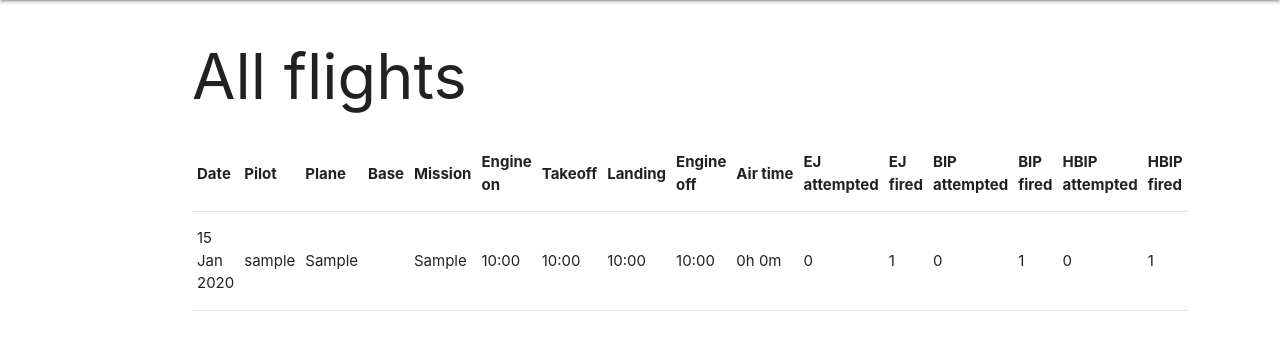
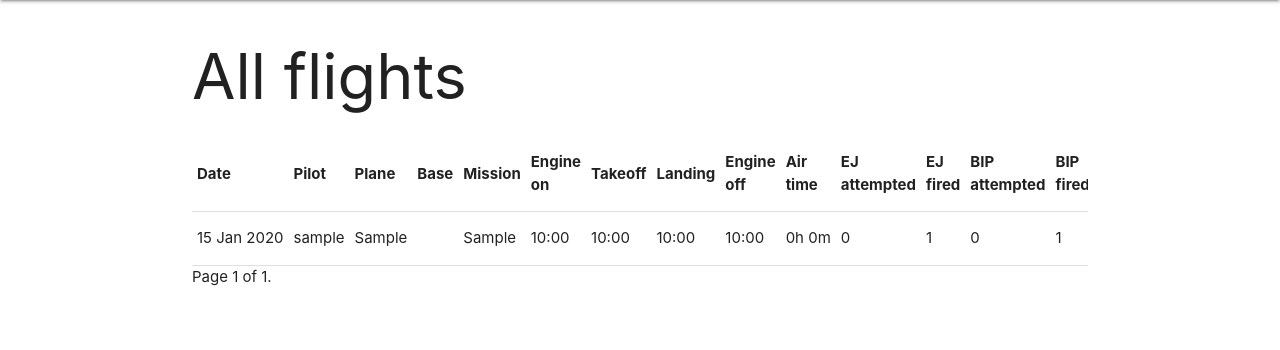
Before and after one commit to orestispanago/Flights, a Django app: page / in a window 1280 px wide. Shown: the part 64-414 px from the top of the page. Run offline with Django 5.2, Linux system fonts and the light colour scheme; tables that the repository leaves empty hold one stand-in row (values such as "Sample post"); some libraries are stand-ins or nearby versions.

Commit message:
[FRONT] Added pagination

```diff
--- a/flights/templates/flights/home.html
+++ b/flights/templates/flights/home.html
@@ -7,7 +7,13 @@
 <a class="waves-effect waves-light btn" , href="{% url 'flight-create' %}"><i
         class="material-icons right">add</i>Create</a>
 {% endif %}
-
+<style>
+    table {
+        display: block;
+        overflow-x: auto;
+    }
+</style>
+<div>
     <table class="highlight">
         <thead>
             <tr>
@@ -20,7 +26,7 @@
                 <th>Takeoff</th>
                 <th>Landing</th>
                 <th>Engine off</th>
-            <th style="white-space: nowrap;">Air time</th>
+                <th>Air time</th>
                 <th>EJ attempted</th>
                 <th>EJ fired</th>
                 <th>BIP attempted</th>
@@ -32,7 +38,7 @@
         <tbody>
             {% for flight in flights %}
             <tr>
-            <td>{{ flight.date|date:"d M Y" }}</td>
+                <td style="white-space: nowrap;">{{ flight.date|date:"d M Y" }}</td>
                 <td>{{ flight.pilot }}</td>
                 <td>{{ flight.plane }}</td>
                 <td>{{ flight.airport }}</td>
@@ -41,7 +47,7 @@
                 <td>{{ flight.takeoff|date:"H:i" }}</td>
                 <td>{{ flight.landing|date:"H:i" }}</td>
                 <td>{{ flight.engine_off|date:"H:i" }}</td>
-            <td>{{ flight.air_time|duration }}</td>
+                <td style="white-space: nowrap;">{{ flight.air_time|duration }}</td>
                 <td>{{ flight.ej_attempted }}</td>
                 <td>{{ flight.ej_fired }}</td>
                 <td>{{ flight.bip_attempted }}</td>
@@ -52,4 +58,35 @@
             {% endfor %}
         </tbody>
     </table>
+</div>
+<div class="pagination">
+    <span class="step-links">
+        {% if page_obj.has_previous %}
+        <a href="?page=1">&laquo; first</a>
+        <a href="?page={{ page_obj.previous_page_number }}">previous</a>
+        {% endif %}
+
+        <span class="current">
+            Page {{ page_obj.number }} of {{ page_obj.paginator.num_pages }}.
+        </span>
+
+        {% if page_obj.has_next %}
+        <a href="?page={{ page_obj.next_page_number }}">next</a>
+        <a href="?page={{ page_obj.paginator.num_pages }}">last &raquo;</a>
+        {% endif %}
+    </span>
+</div>
+<!-- <div>
+    <ul class="pagination">
+        <li class="waves-effect"><a href="?page=1"><i class="material-icons">first_page</i></a></li>
+        <li class="active"><a href="#!">1</a></li>
+        <li class="waves-effect"><a href="#!">2</a></li>
+        <li class="waves-effect"><a href="#!">3</a></li>
+        <li class="waves-effect"><a href="#!">4</a></li>
+        <li class="waves-effect"><a href="#!">5</a></li>
+        <li class="waves-effect"><a href="?page={{ page_obj.paginator.num_pages }}"><i
+                    class="material-icons">last_page</i></a></li>
+    </ul>
+</div> -->
+
 {% endblock content %}
--- a/flights/views.py
+++ b/flights/views.py
@@ -25,3 +25,10 @@ class FlightListView(ListView):
     template_name = "flights/home.html"
     context_object_name = "flights"
     ordering = ["-pk"]
+    paginate_by = 2
+
+
+def get_queryset(self):
+    user_info = self.request.user.info
+    self.queryset = user_info.trade_set.all()
+    return super().get_queryset()
```
Lines whose indentation alone changed are shown as unchanged.
